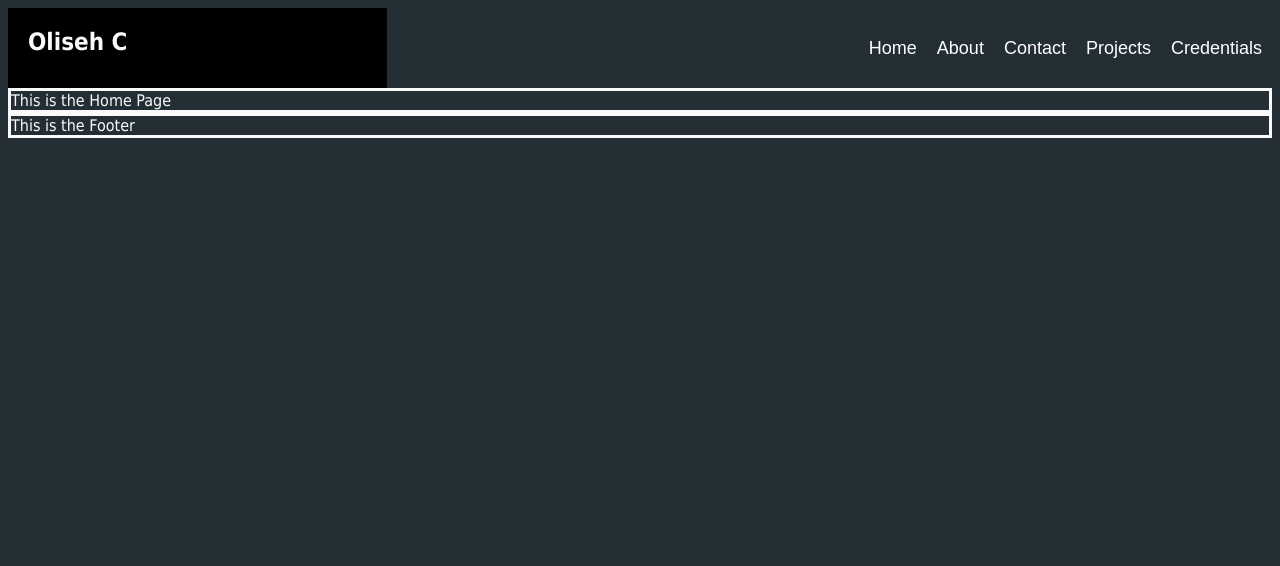
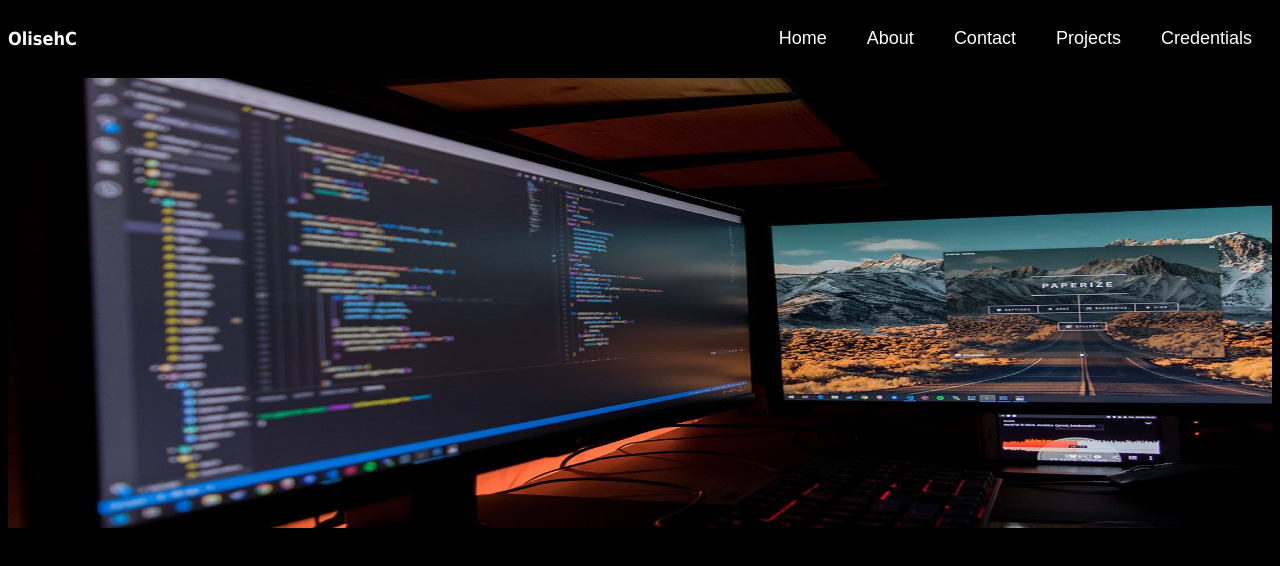
Before and after one commit to 0liseh/olisehsWebsite, a React (Create React App) app in the folder oliseh-frontend/: page / in a window 1280 px wide. Shown: the top 566 px of the page. Built offline with nearby package versions, Linux system fonts and the light colour scheme.

Commit message:
psuedo background image

```diff
--- a/oliseh-frontend/src/App.css
+++ b/oliseh-frontend/src/App.css
@@ -1,8 +1,11 @@
 .App {
-    text-align: center
+    text-align: center;
+    margin: 0 auto;
+    max-width:400px;
+    background:red;
 }
 
 body{
-    margin: 0;
-    padding: 0;
+    margin: 0 auto;
+    max-width:400px;
 }
--- a/oliseh-frontend/src/App.tsx
+++ b/oliseh-frontend/src/App.tsx
@@ -1,5 +1,5 @@
 import { BrowserRouter, Routes, Route} from 'react-router-dom';
-import { GlobalStyles } from "./styles/NavBar/GlobasStyles/GlobalStyles";
+import { GlobalStyles } from "./styles/GlobasStyles/GlobalStyles";
 import { Footer } from './components/Footer/Footer';
 import { NavBar } from './components/NavBar/NavBar';
 import { AboutPage } from './pages/AboutPage/AboutPage';
@@ -7,7 +7,7 @@ import { HomePage } from './pages/HomePage/HomePage';
 
 const App = (): JSX.Element => {
   return (
-    <>
+    <div className="App">
       <GlobalStyles />
       <BrowserRouter>
         <NavBar/> {/*Every single page will include a navbar and the routes below*/}
@@ -20,7 +20,7 @@ const App = (): JSX.Element => {
         </Routes>
         <Footer/>
       </BrowserRouter>
-    </>
+    </div>
   );
 }
 
--- a/oliseh-frontend/src/components/Footer/Footer.tsx
+++ b/oliseh-frontend/src/components/Footer/Footer.tsx
@@ -1,7 +1,9 @@
+import { FooterContainer, FooterContent } from "../../styles/Footer/Footer.styles"
+
 export const Footer = () =>{
     return(
-        <div style={{borderStyle:"solid"}}>
-            This is the Footer
-        </div>
+        <FooterContainer>
+
+        </FooterContainer>
     )
 }
--- a/oliseh-frontend/src/components/NavBar/NavBar.tsx
+++ b/oliseh-frontend/src/components/NavBar/NavBar.tsx
@@ -1,18 +1,25 @@
+import { useState } from "react"
 import {
         LeftContainer,
         NavBarContainer,
         NavBarLink,
         NavBarLinksContainer,
         RightContainer,
-        MobileMenuBar
+        MobileMenu,
+        NameAndLogo,
 } from "../../styles/NavBar/NavBar.styles"
 
 export const NavBar = (): JSX.Element => {
+    const [mobileMenuClicked, setMenuButton] = useState(false);
+
     return(
         <NavBarContainer>
             <LeftContainer>
-                <h1 style={{marginLeft:"20px"}}>Oliseh C</h1>
+                <NameAndLogo>
+                    OlisehC
+                </NameAndLogo>
             </LeftContainer>
+
             <RightContainer>
                 <NavBarLinksContainer>
                     <NavBarLink to={"/"}>Home</NavBarLink>
@@ -21,7 +28,14 @@ export const NavBar = (): JSX.Element => {
                     <NavBarLink to={"/projects"}>Projects</NavBarLink>
                     <NavBarLink to={"/credentials"}>Credentials</NavBarLink>
 
-                    <MobileMenuBar> &#8801;</MobileMenuBar>
+                    <MobileMenu
+                        onClick={()=>{
+                            setMenuButton((curr)=>!curr);
+                        }}
+                    >
+                        {/*This is the html unicode for a hamburger menu(rhs) and x icon(lhs)*/}
+                        {mobileMenuClicked ? <>&#10005;</>: <>&#8801;</> }
+                    </MobileMenu>
                 </NavBarLinksContainer>
             </RightContainer>
         </NavBarContainer>
--- a/oliseh-frontend/src/pages/HomePage/HomePage.tsx
+++ b/oliseh-frontend/src/pages/HomePage/HomePage.tsx
@@ -1,14 +1,21 @@
+import Background from "./images/HomeBackground.jpg";
+
 const HomePageContent = (): JSX.Element => {
     return(
-        <div style={{borderStyle:"solid"}}>
-            This is the Home Page
+        <div>
+          <img src="./images/LaptopScreens.jpg" height="450px" width="100%"/>
         </div>
     )
 }
 
 export const HomePage = (): JSX.Element => {
     return(
-        <div style={{width:"100%", display: "inline-block"}}>
+        <div style={{
+                width:"100%",
+                height:"100%",
+                display: "inline-block",
+            }}
+        >
             <HomePageContent/>
         </div>
     )
--- /dev/null
+++ b/oliseh-frontend/src/styles/Footer/Footer.styles.ts
@@ -0,0 +1,14 @@
+import styled from "styled-components";
+
+export const FooterContent = styled.table`
+    height:"100%";
+    display: flex;
+    margin: 10px;
+`;
+
+export const FooterContainer = styled.div`
+    width: "100%";
+    height:"80px";
+    display: flex;
+    justify-content: center;
+`;
--- a/oliseh-frontend/src/styles/NavBar/GlobasStyles/GlobalStyles.tsx
+++ b/oliseh-frontend/src/styles/GlobasStyles/GlobalStyles.tsx
@@ -1,32 +1,14 @@
 import { createGlobalStyle} from "styled-components"
-
-interface myTheme {
-    body: string;
-    text: string
-}
-
-export const lightTheme = {
-  body: '#FFF',
-  text: '#363537',
-  toggleBorder: '#FFF',
-  background: '#363537',
-}
-
-export const darkTheme = {
-  body: '#242F35',
-  text: '#FAFAFA',
-  toggleBorder: '#6B8096',
-  background: '#242F35',
-}
 
 //createGlobalStyle This method generates a React component, which, when added to your component tree, will inject global styles into the document
 //We have defined a GlobalStyle component and assigned background and color properties to values from the theme object.
-export const GlobalStyles = createGlobalStyle<{theme: myTheme}>
+export const GlobalStyles = createGlobalStyle
 `
   body {
-    background: #242F35;
+    background: #000000;
     color: #FAFAFA;
     font-family: Tahoma, Helvetica, Arial, Roboto, sans-serif;
     transition: all 0.50s linear;
   }
 `
+//background: #181824; for navy blue
--- a/oliseh-frontend/src/styles/NavBar/NavBar.styles.ts
+++ b/oliseh-frontend/src/styles/NavBar/NavBar.styles.ts
@@ -3,19 +3,30 @@ import { Link } from "react-router-dom"
 
 //contains name and logo
 export const LeftContainer = styled.div`
-    flex: 30%;
+    flex: 25%;
     display: flex;
     justify-content: flex-start;
-    align-items: left;
-    background-color: black;
+    flex-direction: row;
+    //background-color: #000224;
+`;
+
+export const NameAndLogo = styled.div`
+    text-align: center;
+    font-size: large;
+    font-weight: bold;
+    margin-top: 20px;
+    @media (max-width: 700px){
+        margin-top:10px;
+    }
 `;
 
 //contains links
 export const RightContainer = styled.div`
-    flex: 70%;
+    flex: 75%;
     display: flex;
     align-items: center;
     justify-content: flex-end;
+    height: 100%;
 `;
 
 //links in NavBar
@@ -24,7 +35,12 @@ export const NavBarLink = styled(Link)` //we do this to style an already made co
     font-size: large;
     font-family: Arial, Helvetica, sans-serif, Arial, Helvetica, sans-serif, sans-serif;
     text-decoration: none;
-    margin: 10px;
+    margin: 20px;
+    height: 100%;
+    &:hover {
+        background: grey
+    }
+
 
     //media query to remove links when screen is below 700px and to add when above 700px
     @media (max-width: 700px){
@@ -35,16 +51,17 @@ export const NavBarLink = styled(Link)` //we do this to style an already made co
 //contains NavBarLink components
 export const NavBarLinksContainer = styled.div`
     display: flex;
+    height: 100%;
 `;
 
 //menu button to click to open links
-export const MobileMenuBar = styled.button`
-    width: 10vh;
-    height: 10vh;
+export const MobileMenu = styled.button`
+    width: 6vh;
+    height: 6vh;
     background: transparent;
     border: none;
     color: white;
-    font-size: 45px;
+    font-size: 35px;
     cursor: pointer;
 
     //media query to remove hamburger icon when screen is above 700px and to add when below 700px
@@ -56,7 +73,7 @@ export const MobileMenuBar = styled.button`
 //is the NavBar
 export const NavBarContainer = styled.nav`
     width: 100%;
-    height: 10vh;
+    height: 70px;
     background-color: transparent;
     display: flex;
     flex-direction: row; //makes children containers to set up horizontally
```
